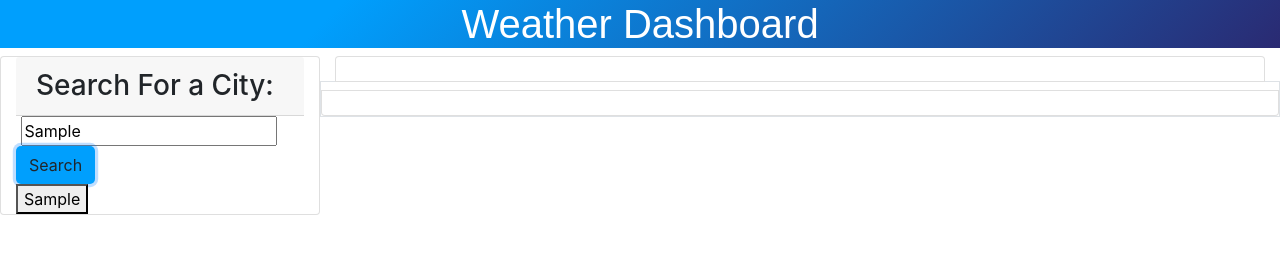
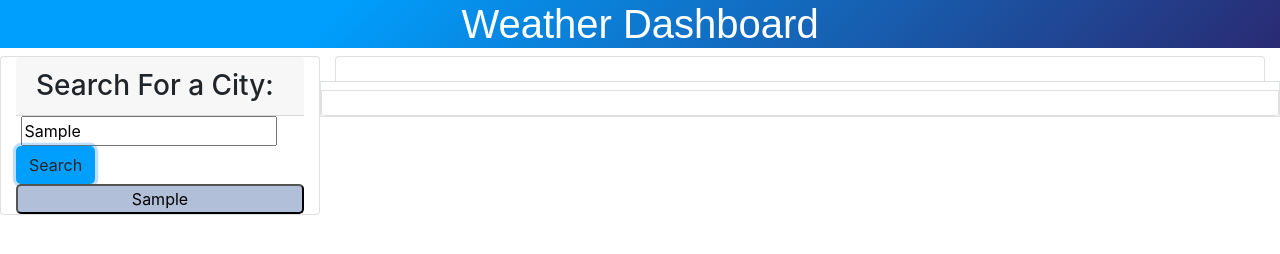
Before and after one commit to obrailovska/weather-dashboard, a plain HTML site: page index.html in a window 1280 px wide. Both pictures are taken after typing "Sample" into the empty fields and a click on the button "Search". Drawn offline with nearby package versions, Linux system fonts and the light colour scheme; no server answers.

Commit message:
button styled

```diff
--- a/assets/css/styles.css
+++ b/assets/css/styles.css
@@ -13,3 +13,8 @@ header {
 .forecast-title {
   text-align: center;
 }
+.cityName {
+  background-color: #b1bfd8;
+
+  border-radius: 5px;
+}
--- a/assets/js/script.js
+++ b/assets/js/script.js
@@ -178,7 +178,7 @@ function generateBtn() {
     var b = $("<button>");
     b.text(temp[i]);
     b.attr("data-city", temp[i]);
-    b.addClass("cityName");
+    b.addClass("cityName col-12");
     $("#cityBtn").append(b);
   }
 }
@@ -188,7 +188,7 @@ $(document).on("click", ".cityName", function (e) {
   var c = $(this).attr("data-city");
   console.log("City name " + c);
   formHandler(c);
-  display5DayForecast(c);
+  get5DayForecastCity(c);
 });
 
 generateBtn();
```
